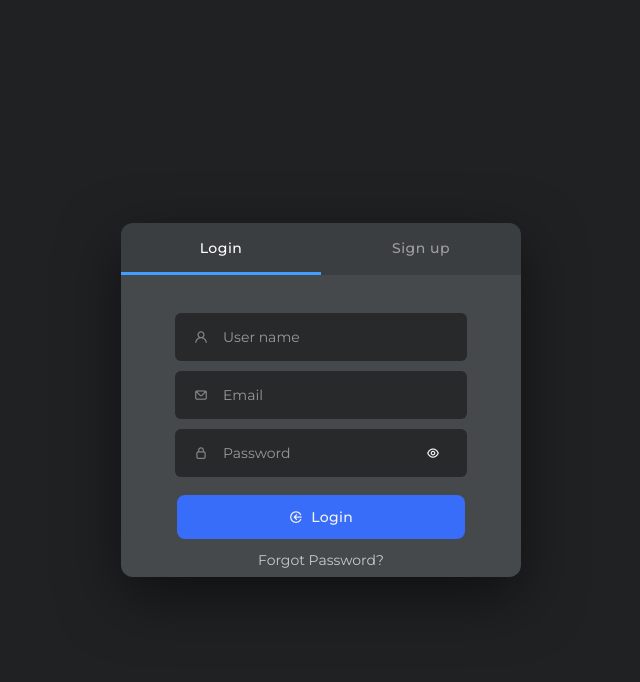
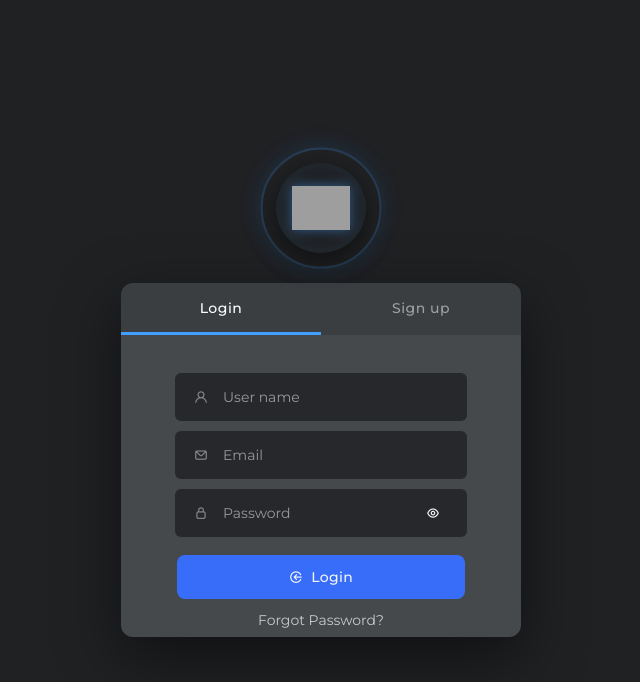
Before and after one commit to kh-almas/SSF_admin, a website: page frontend/html/home.html in a window 1280 px wide. Shown: the whole page, without its empty margins (319-959 px from the left). Drawn offline with nearby package versions, Linux system fonts and the light colour scheme; some packages are replaced by stand-ins of ours; grey boxes are pictures that could not be loaded; a script that the page names is missing.

Commit message:
add logo in login and reg page

```diff
--- a/frontend/css/home.css
+++ b/frontend/css/home.css
@@ -511,3 +511,96 @@ button:active {
         min-width: 300px;
     }
 }
+
+
+/* ============================================================
+   LOGO SECTION (centered above the main card)
+   ============================================================ */
+.logo-section {
+    position: relative;
+    display: flex;
+    flex-direction: column;
+    align-items: center;
+    justify-content: center;
+    margin-bottom: 30px;
+    /* give some breathing room between logo and the form card */
+}
+
+/* Outer decorative ring (subtle glow) */
+.logo-glow-ring {
+    position: absolute;
+    width: 110px;
+    height: 110px;
+    border-radius: 50%;
+    border: 2px solid rgba(67, 159, 255, 0.25);
+    box-shadow: 0 0 25px rgba(67, 159, 255, 0.15),
+    0 0 50px rgba(67, 159, 255, 0.05);
+    top: 50%;
+    left: 50%;
+    transform: translate(-50%, -50%);
+    animation: ringPulse 3s ease-in-out infinite;
+    pointer-events: none;
+}
+
+/* Logo image wrapper */
+.logo-wrapper {
+    position: relative;
+    width: 90px;
+    height: 90px;
+    background: rgba(32, 33, 35, 0.7);
+    backdrop-filter: blur(12px);
+    -webkit-backdrop-filter: blur(12px);
+    border-radius: 50%;
+    display: flex;
+    align-items: center;
+    justify-content: center;
+    box-shadow: 0 8px 24px rgba(0, 0, 0, 0.5),
+    inset 0 0 20px rgba(67, 159, 255, 0.1);
+    z-index: 2; /* sit above the ring */
+    transition: transform 0.3s ease, box-shadow 0.3s ease;
+}
+
+.logo-wrapper:hover {
+    transform: scale(1.05);
+    box-shadow: 0 0 28px rgba(67, 159, 255, 0.35),
+    0 8px 28px rgba(0, 0, 0, 0.6);
+}
+
+/* The actual image */
+.logo-img {
+    width: 65%;
+    height: auto;
+    filter: drop-shadow(0 0 6px rgba(67, 159, 255, 0.5));
+    transition: filter 0.3s ease;
+}
+
+.logo-wrapper:hover .logo-img {
+    filter: drop-shadow(0 0 12px rgba(67, 159, 255, 0.8));
+}
+
+.logo-section:hover {
+    color: #fff;
+}
+
+/* Pulse animations */
+@keyframes ringPulse {
+    0%, 100% { transform: translate(-50%, -50%) scale(1); opacity: 0.6; }
+    50% { transform: translate(-50%, -50%) scale(1.08); opacity: 1; }
+}
+
+@keyframes dotPulse {
+    0%, 100% { transform: scale(1); opacity: 0.8; }
+    50% { transform: scale(1.8); opacity: 1; }
+}
+
+/* Responsive adjustments */
+@media screen and (max-width: 480px) {
+    .logo-glow-ring {
+        width: 90px;
+        height: 90px;
+    }
+    .logo-wrapper {
+        width: 75px;
+        height: 75px;
+    }
+}
--- a/frontend/html/home.html
+++ b/frontend/html/home.html
@@ -54,6 +54,25 @@
         <script defer src="../js/translate.js"></script>
     </head>
     <body>
+        <div>
+
+            <!-- ========== LOGO SECTION ========== -->
+            <!-- Place this OUTSIDE the .main card, above it.
+                 It sits between <body> and the .main div.
+                 The .logo-section wraps the logo + optional glow ring. -->
+            <div class="logo-section">
+                <!-- Outer glow ring (decorative) -->
+                <div class="logo-glow-ring"></div>
+                <!-- Inner pulsing dot (decorative accent) -->
+                <div class="logo-accent-dot"></div>
+                <!-- The actual logo container -->
+                <div class="logo-wrapper">
+                    <img src="../Images/ssf_wing.png" alt="SSF Logo" class="logo-img" />
+                </div>
+                <!-- Optional brand name below the logo -->
+<!--                <span class="logo-brand-name">MiroTalk</span>-->
+            </div>
+            <!-- ========== END LOGO SECTION ========== -->
             <div class="main">
                 <div class="tab-header">
                     <button id="tabLogin" class="tab-btn active" type="button">Login</button>
@@ -122,5 +141,7 @@
 
                 <p id="supportBtn" style="display: none;">&copy; 2026 MiroTalk, all rights reserved</p>
             </div>
+        </div>
+
     </body>
 </html>
```
Also changed, not shown: frontend/Images/ssf_round.png (added), 1 other file. Lines whose indentation alone changed are shown as unchanged.
